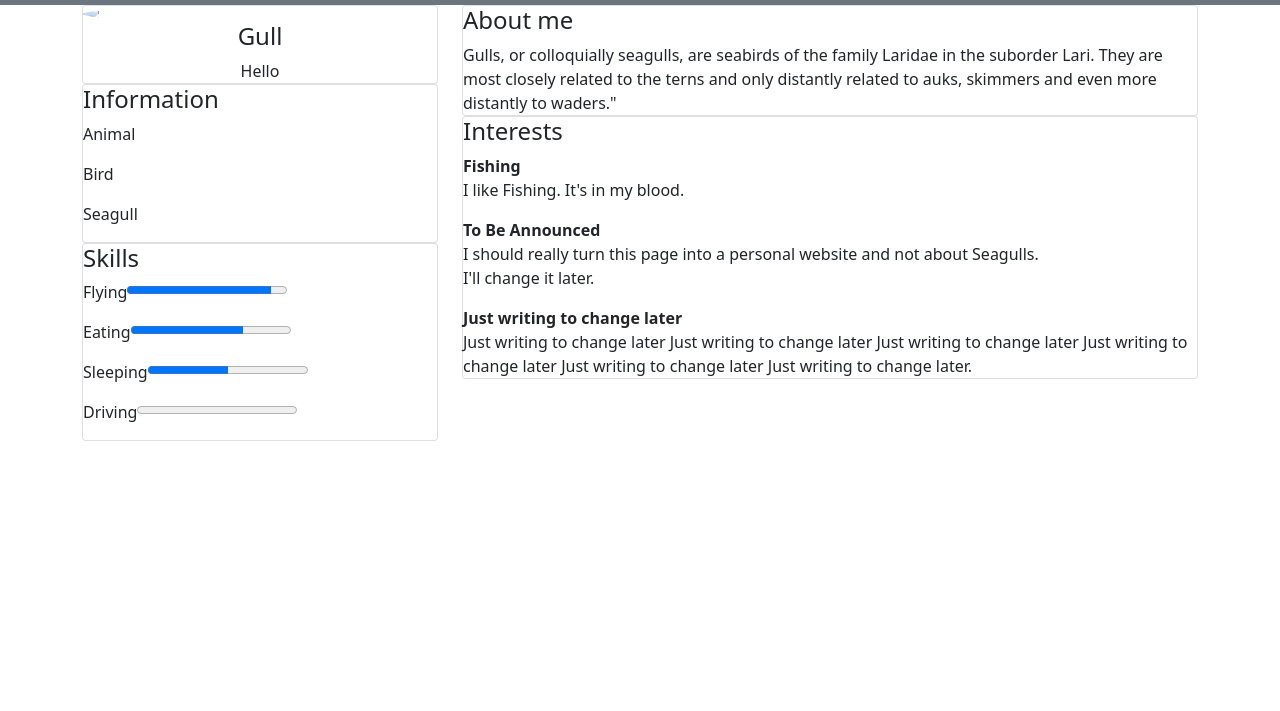
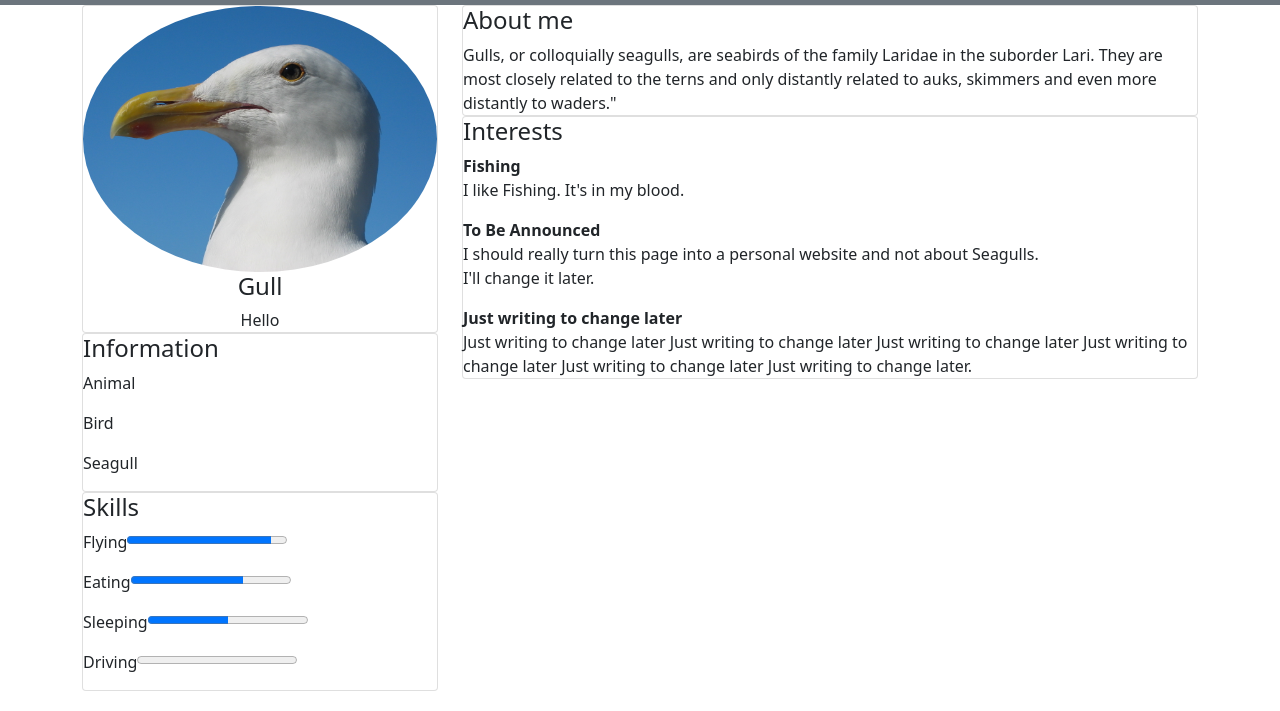
Before and after one commit to Toby-Stevenson/Toby-Stevenson.github.io, a plain HTML site: page index.html in a window 1280 px wide. Shown: the part 51-762 px from the top of the page. Drawn offline with nearby package versions, Linux system fonts and the light colour scheme.

Commit message:
Add files via upload

```diff
--- a/index.html
+++ b/index.html
@@ -23,7 +23,7 @@
       	<div class="row">
 	        <div class="col-md-4">
 	          	<div class="card text-center">
-	              <img class="rounded-circle" src="./img./Gull_portrait_ca_usa.jpg">
+	              <img class="rounded-circle" src="./img/Gull_portrait_ca_usa.jpg">
 	              <h4 class="card-title">Gull</h4>
 	              <p class="card-text">
 	                Hello
```
